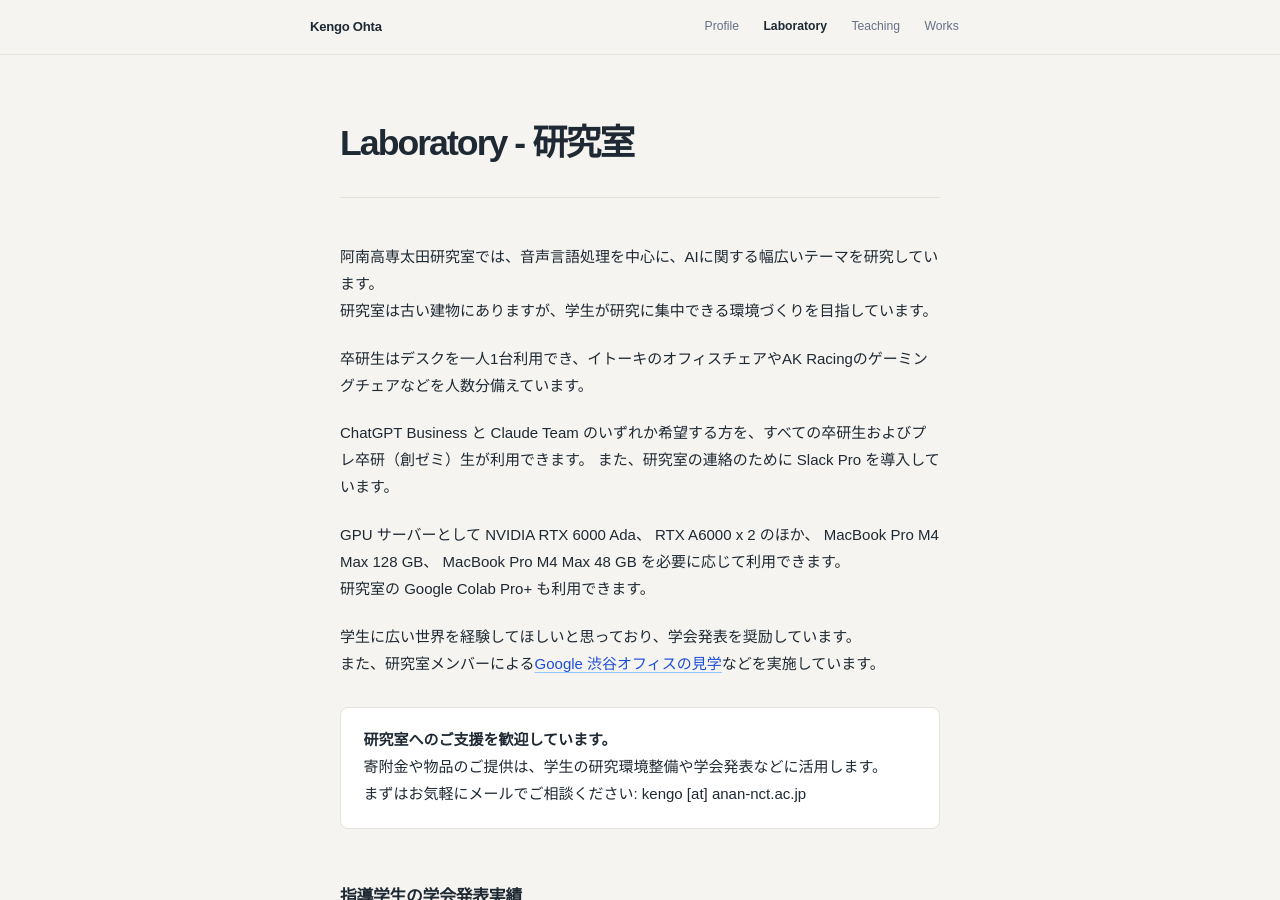
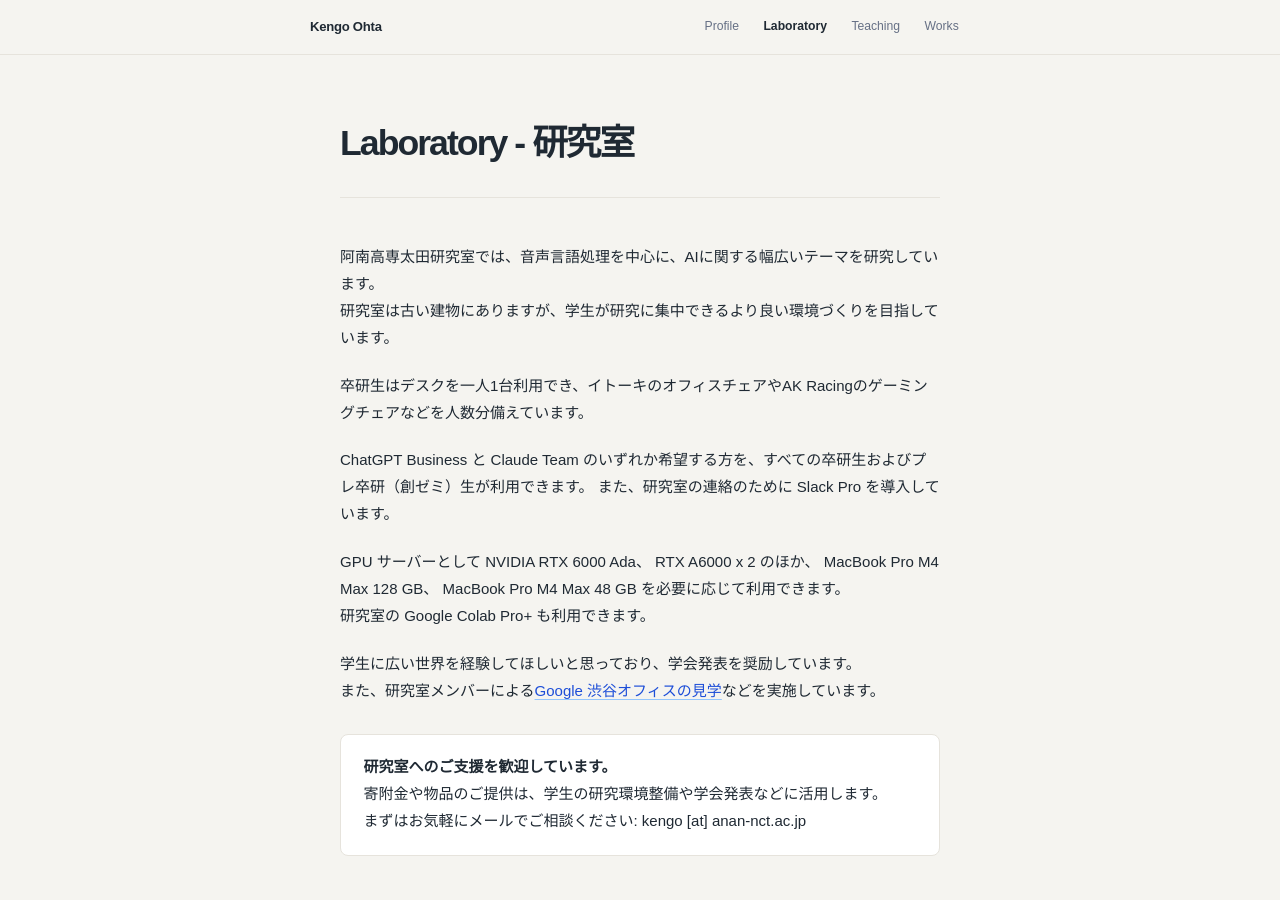
Before and after one commit to ota/ota.github.io, a Jekyll site: the page built from laboratory.md, in a window 1280 px wide and 900 px high. Built offline with Jekyll 4.4.1, drawn with Linux system fonts in a browser that asks for light colours; some web fonts are replaced.

Commit message:
Tweak laboratory page wording
Co-Authored-By: Claude Sonnet 4.6 <noreply@anthropic.com>

```diff
--- a/laboratory.md
+++ b/laboratory.md
@@ -6,7 +6,7 @@ meta_description: "阿南高専太田研究室の紹介。音声言語処理・
 ---
 
 阿南高専太田研究室では、音声言語処理を中心に、AIに関する幅広いテーマを研究しています。
-研究室は古い建物にありますが、学生が研究に集中できる環境づくりを目指しています。
+研究室は古い建物にありますが、学生が研究に集中できるより良い環境づくりを目指しています。
 
 卒研生はデスクを一人1台利用でき、イトーキのオフィスチェアやAK Racingのゲーミングチェアなどを人数分備えています。
 
```
